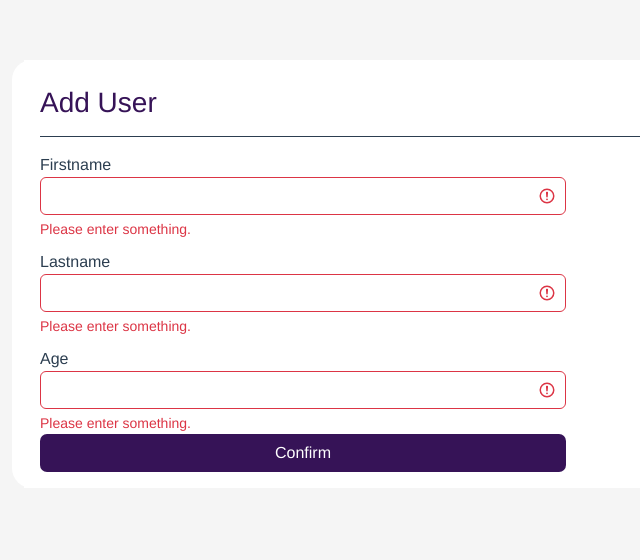
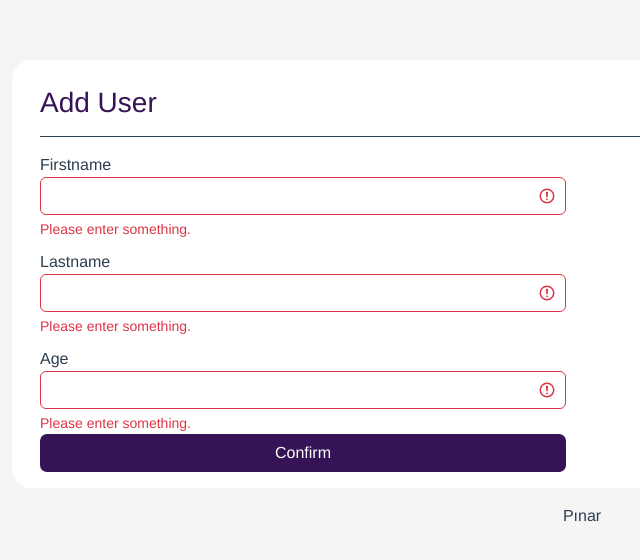
Before and after one commit to pnrmhcl/vueStudy, a Vue app: page / in a window 1280 px wide. Shown: the top 560 px of the page, without its empty margins (58-698 px from the left). Built offline with nearby package versions, Linux system fonts and the light colour scheme.

Commit message:
feature: list form

```diff
--- a/src/App.vue
+++ b/src/App.vue
@@ -1,16 +1,19 @@
 <template>
   <div id="app">
     <UserForm />
+    <ListForm />
   </div>
 </template>
 
 <script>
 import UserForm from "./components/Form.vue";
+import ListForm from "./components/ListForm.vue";
 
 export default {
   name: "App",
   components: {
     UserForm,
+    ListForm,
   },
 };
 </script>
--- /dev/null
+++ b/src/components/ListForm.vue
@@ -0,0 +1,5 @@
+<template>
+  <div>
+    <label>Pınar</label>
+  </div>
+</template>
```
Also changed, not shown: src/components/List.vue (deleted).
